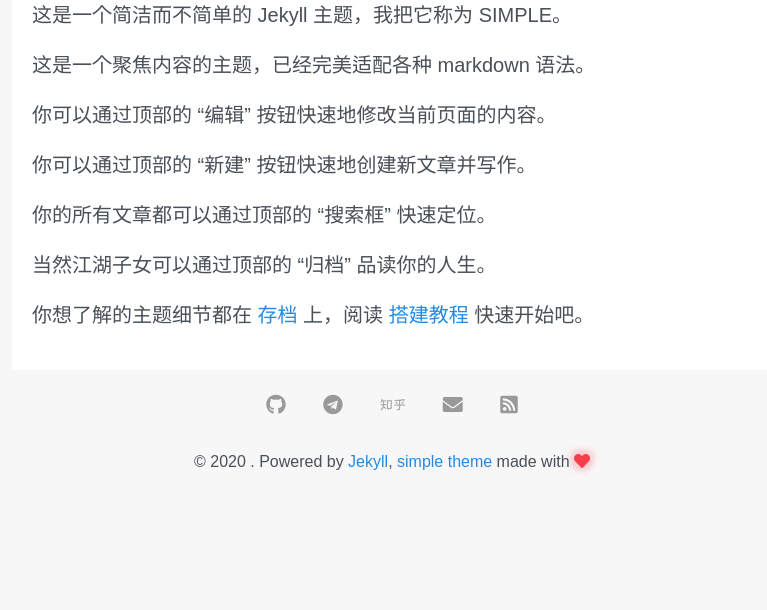
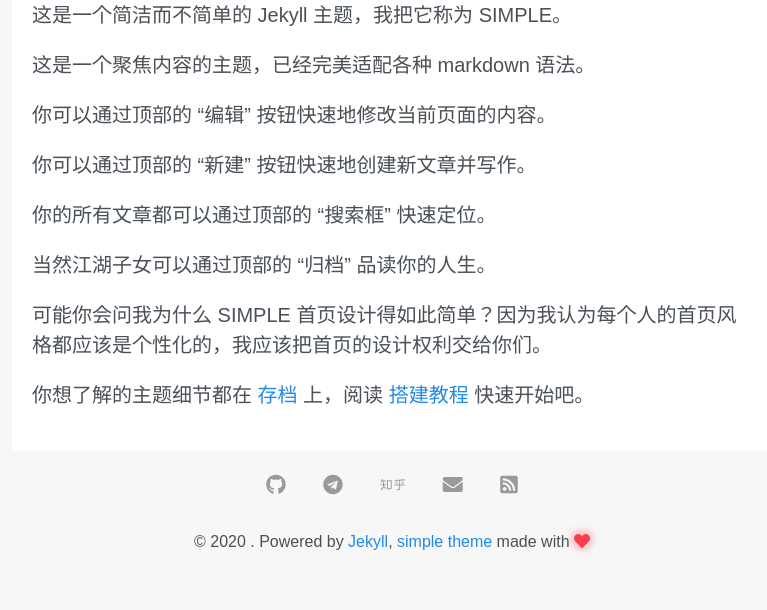
Before and after one commit to whenfung/simple, a Jekyll site: the page built from index.md, in a window 1280 px wide. Shown: the part 514-1124 px from the top of the page, without its empty margins (248-1015 px from the left). Built offline with Jekyll 4.4.1, drawn with Linux system fonts in a browser that asks for light colours; nearby versions of some CDN libraries; comment, search, counter and statistics services are not loaded; before the commit the page ends 1044 px from its top, so only the background shows below that.

Commit message:
Update index.md

```diff
--- a/index.md
+++ b/index.md
@@ -17,4 +17,6 @@
 
 当然江湖子女可以通过顶部的 “归档” 品读你的人生。
 
+可能你会问我为什么 SIMPLE 首页设计得如此简单？因为我认为每个人的首页风格都应该是个性化的，我应该把首页的设计权利交给你们。
+
 你想了解的主题细节都在 [存档]({{ site.baseurl }}/archives.html) 上，阅读 [搭建教程](https://professordeng.com/simple/2020/03/01/theme-settings.html) 快速开始吧。
```
